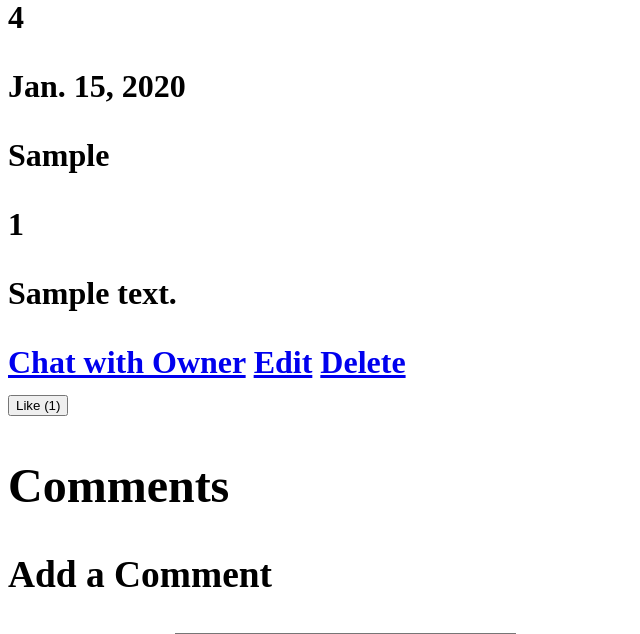
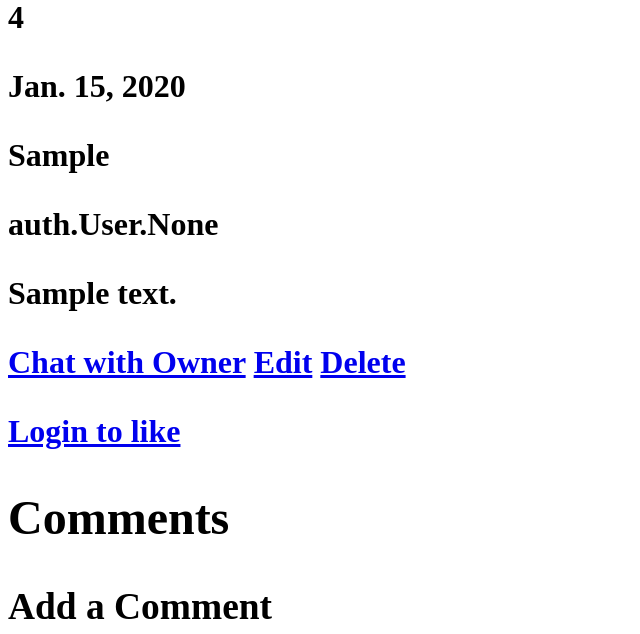
Before and after one commit to ima7moodz/RateMyDevice, a Django app: page /devices/1/ in a window 1280 px wide. Shown: the part 333-967 px from the top of the page, without its empty margins (0-640 px from the left). Run offline with Django 5.2, Linux system fonts and the light colour scheme; tables that the repository leaves empty hold one stand-in row (values such as "Sample post").

Commit message:
likes done

```diff
--- a/RateMyDevice/main_app/models.py
+++ b/RateMyDevice/main_app/models.py
@@ -12,19 +12,22 @@ CATEGORY = (
 
 class Device(models.Model):
     name = models.CharField(max_length=100)
-    category=models.CharField(max_length=1, choices=CATEGORY, default=[0][0])
+    category = models.CharField(max_length=1, choices=CATEGORY, default=[0][0])
     description = models.TextField(max_length=250)
     rate = models.DecimalField(max_digits=8, decimal_places=0, default=0)
-    warrenty_expration_Date =models.DateField()
+    warrenty_expration_Date = models.DateField()
     opinion = models.TextField(max_length=250)
-    likes =models.IntegerField(default=0)
-    owner=models.ForeignKey(User, on_delete=models.CASCADE)
+    likes = models.ManyToManyField(User, related_name='liked_devices', blank=True)
+    owner = models.ForeignKey(User, on_delete=models.CASCADE)
 
     def __str__(self):
         return self.name
 
     def get_absolute_url(self):
         return reverse('device-detail', kwargs={'device_id': self.id})
+
+    def total_likes(self):
+        return self.likes.count()
 
 
 class Reviews(models.Model):
--- a/RateMyDevice/main_app/templates/base.html
+++ b/RateMyDevice/main_app/templates/base.html
@@ -14,7 +14,7 @@
       <nav>
         <ul>
           {% if user.is_authenticated %}
-          <li><a href="/">Home</a></li>
+          <li><a href="/devices">Home</a></li>
           <li><a href="{% url 'device-create' %}">Add a Device</a></li>
           <li><a href="/about">About</a></li>
           <li>
--- a/RateMyDevice/main_app/templates/devices/detail.html
+++ b/RateMyDevice/main_app/templates/devices/detail.html
@@ -26,8 +26,16 @@
       <a href="{% url 'device-delete' device.id %}" class="btn danger">Delete</a>
       <form action="{% url 'device-like' device.id %}" method="POST">
         {% csrf_token %}
-        <button type="submit" class="btn success">Like ({{ device.likes }})</button>
-      </form>
+        {% if user.is_authenticated %}
+            {% if user in device.likes.all %}
+                <button type="submit" class="btn danger">Unlike ({{ device.total_likes }})</button>
+            {% else %}
+                <button type="submit" class="btn success">Like ({{ device.total_likes }})</button>
+            {% endif %}
+        {% else %}
+            <p><a href="{% url 'login' %}">Login to like</a></p>
+        {% endif %}
+    </form>
     </div>
   </div>
 </section>
--- a/RateMyDevice/main_app/views.py
+++ b/RateMyDevice/main_app/views.py
@@ -73,10 +73,15 @@ class DeviceDelete(DeleteView):
     model = Device
     success_url = '/devices/'
 
+@login_required
 def device_like(request, pk):
     device = get_object_or_404(Device, id=pk)
-    device.likes += 1
-    device.save()
+
+    if request.user in device.likes.all():
+        device.likes.remove(request.user)
+    else:
+        device.likes.add(request.user)
+
     return redirect('device-detail', device_id=pk)
 
 
```
Also changed, not shown: RateMyDevice/RateMyDevice/settings.py (+8 -0 lines), RateMyDevice/README.md (added), RateMyDevice/main_app/migrations/0007_remove_device_likes_device_likes.py (added).
